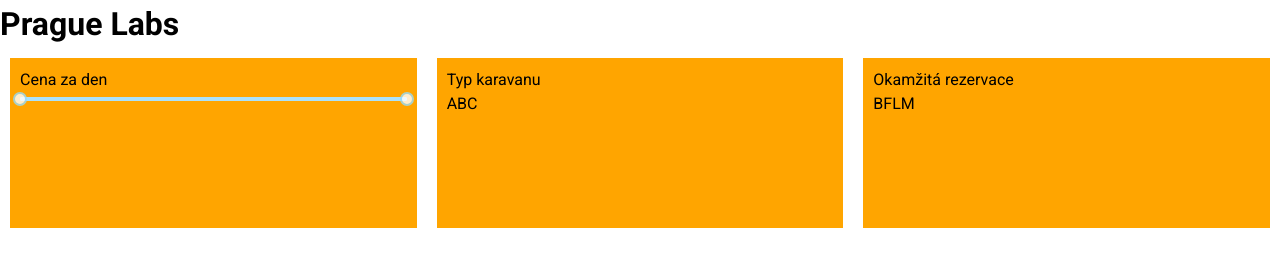
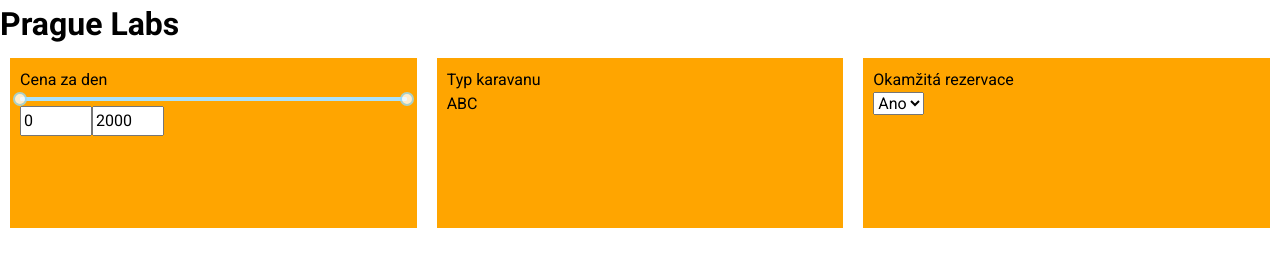
Before and after one commit to Svatex/Caravans, a Next.js app: page / in a window 1280 px wide. Shown: the top 268 px of the page. Built offline with nearby package versions, Linux system fonts and the light colour scheme; grey boxes are pictures that could not be loaded.

Commit message:
range slider reactive inputs, instant booking

```diff
--- a/pages/index.tsx
+++ b/pages/index.tsx
@@ -1,11 +1,11 @@
 import styled from "styled-components";
-import {Heading} from "../src/styles/layout-styles";
-import React, {useEffect, useState} from "react";
+import { Heading } from "../src/styles/layout-styles";
+import React, {ChangeEvent, useEffect, useState} from "react";
 import axios from "axios";
 import Caravan from "../src/components/caravans/caravan";
 import Slider from 'rc-slider';
 import 'rc-slider/assets/index.css';
-import {Form, Formik} from "formik";
+import { Formik, Field } from "formik";
 import FormSection from "../src/components/filter/form-section";
 
 
@@ -36,17 +36,22 @@ const Home = () => {
     useEffect(() => {
         getCaravanData()
     }, [])
+
     return (
         <PageWrapper>
             <Heading>Prague Labs</Heading>
             <FormWrapper>
                 <Formik
-                    initialValues={{}}
+                    initialValues={{
+                        topRange: 0,
+                        bottomRange: 2000,
+                        instantBookable: "Ano",
+                    }}
                     validateOnChange={false}
                     validateOnMount={false}
-                    onSubmit={() => console.log("SUBMIT")}
+                    onSubmit={(value) => console.log(value)}
                 >
-                    {({errors, touched, values}) => {
+                    {({submitForm, handleChange, values, setFieldValue}) => {
                         return (
                             <FormikForm>
                                 <FormSection heading={"Cena za den"}>
@@ -56,14 +61,52 @@ const Home = () => {
                                         max={2000}
                                         defaultValue={[0, 2000]}
                                         step={20}
-                                        onChange={(value => console.log(value))}
+                                        value={[values.topRange, values.bottomRange]}
+                                        onChange={((value: any) =>{
+                                            setFieldValue('topRange', value[0]);
+                                            setFieldValue('bottomRange', value[1]);
+                                            submitForm()
+                                        } )}
                                     />
+                                    <Field
+                                        name="topRange"
+                                        type="number"
+                                        step={"20"}
+                                        min={0}
+                                        max={2000}
+                                        onChange={(e: ChangeEvent<HTMLInputElement>) =>{
+                                            handleChange(e)
+                                            submitForm()
+                                        }}
+                                    />
+                                    <Field
+                                        name="bottomRange"
+                                        type="number"
+                                        step={"20"}
+                                        min={0}
+                                        max={2000}
+                                        onChange={(e: ChangeEvent<HTMLInputElement>) => {
+                                            handleChange(e)
+                                            submitForm()
+                                        }}
+                                    />
+
                                 </FormSection>
                                 <FormSection heading={"Typ karavanu"}>
                                     ABC
                                 </FormSection>
                                 <FormSection heading={"Okamžitá rezervace"}>
-                                    BFLM
+                                    <Field
+                                        as="select"
+                                        name="instantBookable"
+                                        onChange={(e: ChangeEvent<HTMLInputElement>) => {
+                                            handleChange(e)
+                                            submitForm()
+                                        }}
+                                    >
+                                        <option value="Ano">Ano</option>
+                                        <option value="Ne">Ne</option>
+                                    </Field>
                                 </FormSection>
                             </FormikForm>
                         )
```
